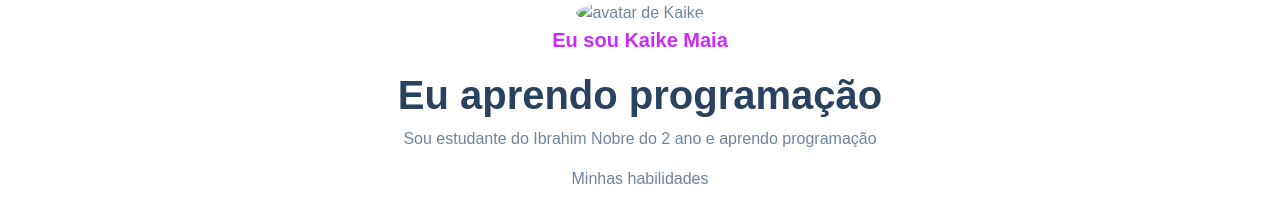
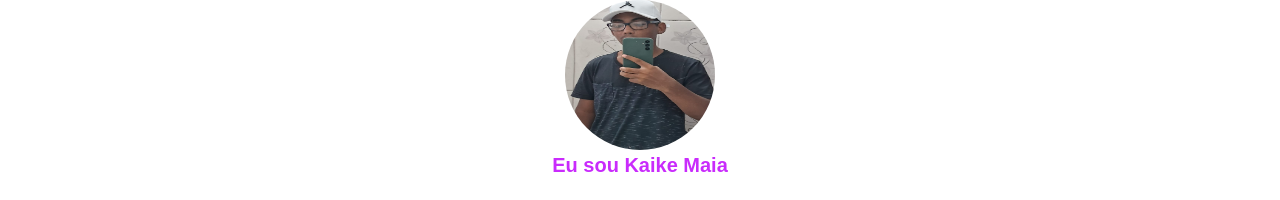
Before and after one commit to MCIgui/portfolio, a plain HTML site: page index.html in a window 1280 px wide. Shown: the top 200 px of the page. Drawn offline with nearby package versions, Linux system fonts and the light colour scheme.

Commit message:
Update index.html

```diff
--- a/index.html
+++ b/index.html
@@ -12,7 +12,7 @@
 
 <body>
     <header class="container text-center">
-        <img src="img/foto-de-perfil.png" alt="avatar de Kaike" class="rounded-circle" width="150" height="150"
+        <img src="img/foto.png" alt="avatar de Kaike" class="rounded-circle" width="150" height="150"
             srcset="">
         <p class="lead">Eu sou Kaike Maia </p>
         <h1>Eu aprendo programação</h1>
```
